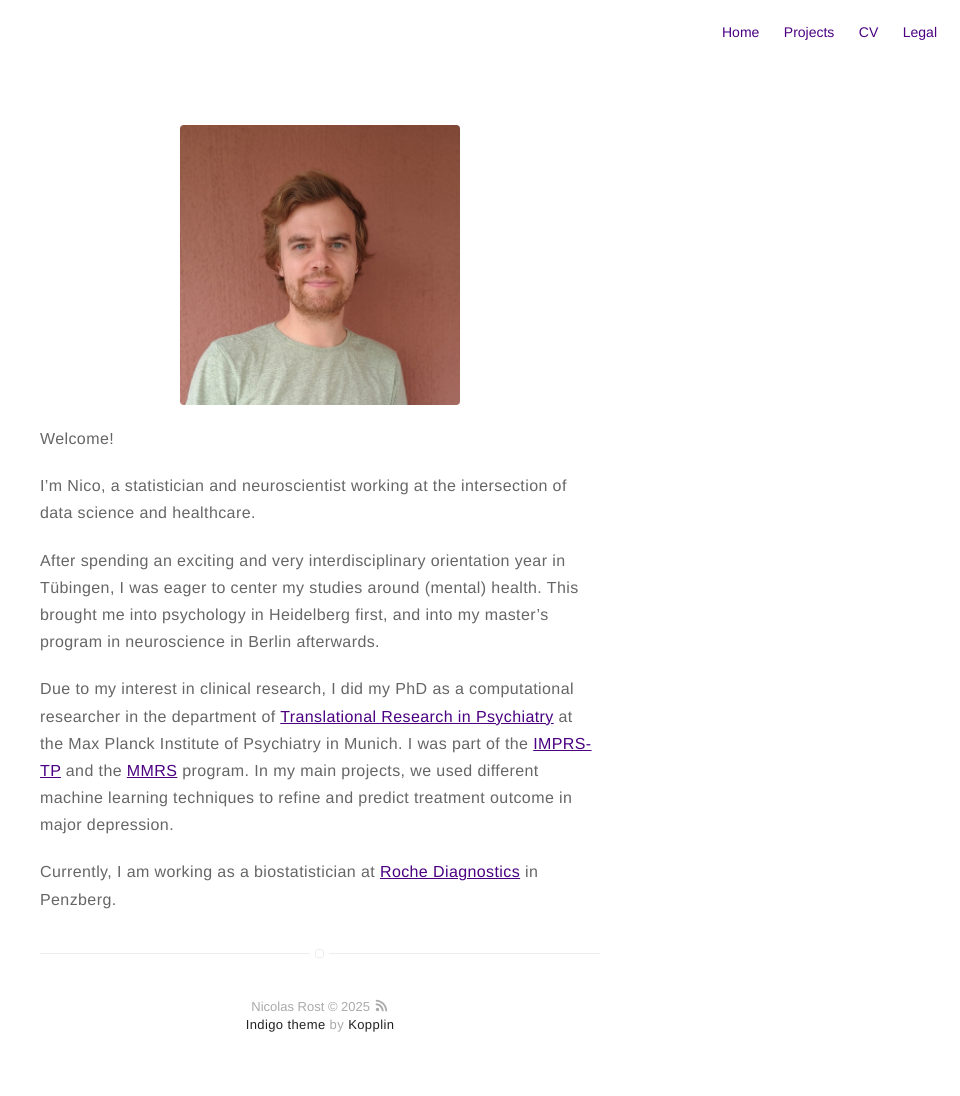
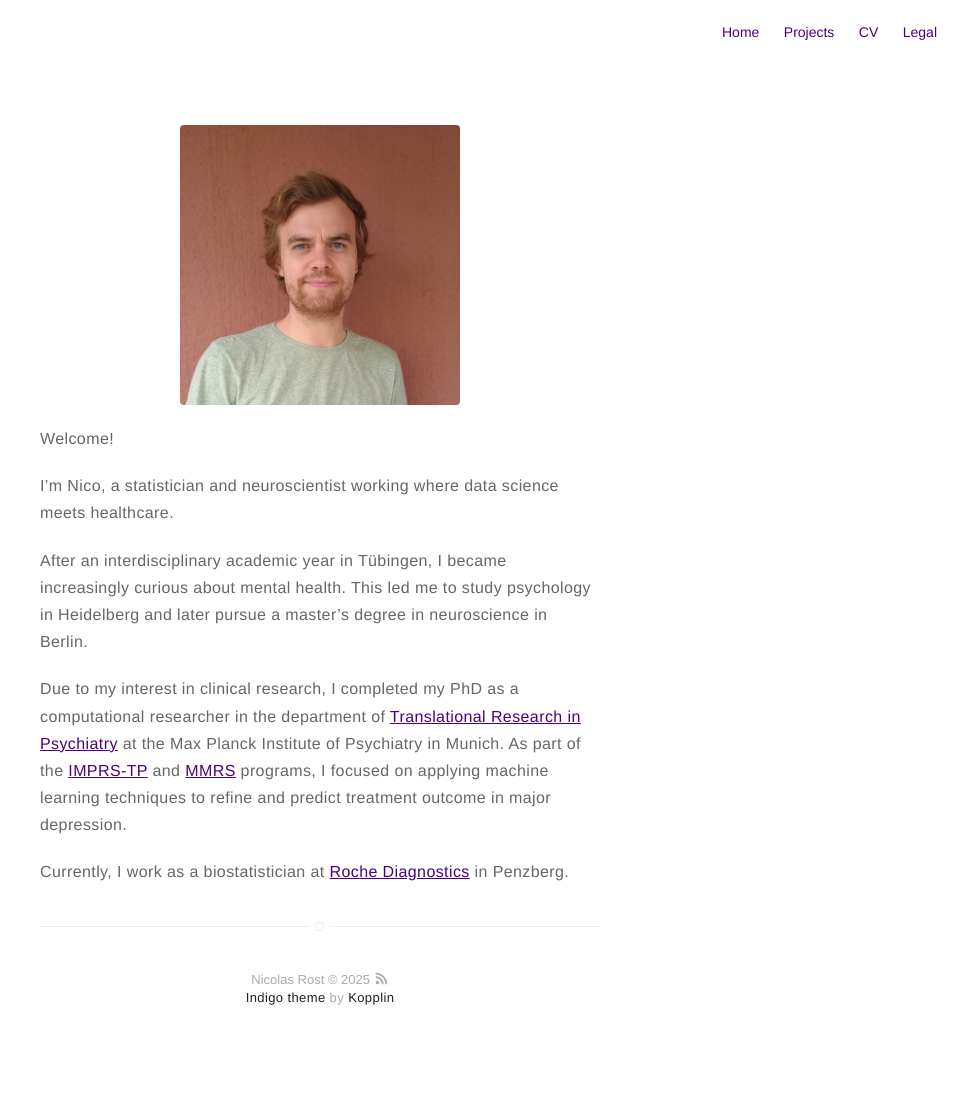
Before and after one commit to nicorost/nicorost.github.io, a Jekyll site: the page built from about.md, in a window 1280 px wide. Shown: the whole page, without its empty margins (320-1280 px from the left). Built offline with Jekyll 4.4.1, drawn with Linux system fonts in a browser that asks for light colours; after the commit the page ends 1069 px from its top, so only the background shows below that.

Commit message:
updated about page

```diff
--- a/about.md
+++ b/about.md
@@ -6,13 +6,12 @@ layout: page
 
 Welcome!
 
-I'm Nico, a statistician and neuroscientist working at the intersection of data science and healthcare.
+I'm Nico, a statistician and neuroscientist working where data science meets healthcare.
 
-After spending an exciting and very interdisciplinary orientation year in Tübingen, I was eager to center my studies around (mental) health.
-This brought me into psychology in Heidelberg first, and into my master's program in neuroscience in Berlin afterwards.
+After an interdisciplinary academic year in Tübingen, I became increasingly curious about mental health.
+This led me to study psychology in Heidelberg and later pursue a master's degree in neuroscience in Berlin.
 
-Due to my interest in clinical research, I did my PhD as a computational researcher in the department of [Translational Research in Psychiatry](https://www.psych.mpg.de/1495955/binder)
-at the Max Planck Institute of Psychiatry in Munich. I was part of the [IMPRS-TP](https://www.imprs-tp.mpg.de/) and the [MMRS](https://www.en.mmrs.med.uni-muenchen.de/index.html) program.
-In my main projects, we used different machine learning techniques to refine and predict treatment outcome in major depression.
+Due to my interest in clinical research, I completed my PhD as a computational researcher in the department of [Translational Research in Psychiatry](https://www.psych.mpg.de/1495955/binder) at the Max Planck Institute of Psychiatry in Munich.
+As part of the [IMPRS-TP](https://www.imprs-tp.mpg.de/) and [MMRS](https://www.en.mmrs.med.uni-muenchen.de/index.html) programs, I focused on applying machine learning techniques to refine and predict treatment outcome in major depression.
 
-Currently, I am working as a biostatistician at [Roche Diagnostics](https://www.roche.com/) in Penzberg.
+Currently, I work as a biostatistician at [Roche Diagnostics](https://www.roche.com/) in Penzberg.
```
